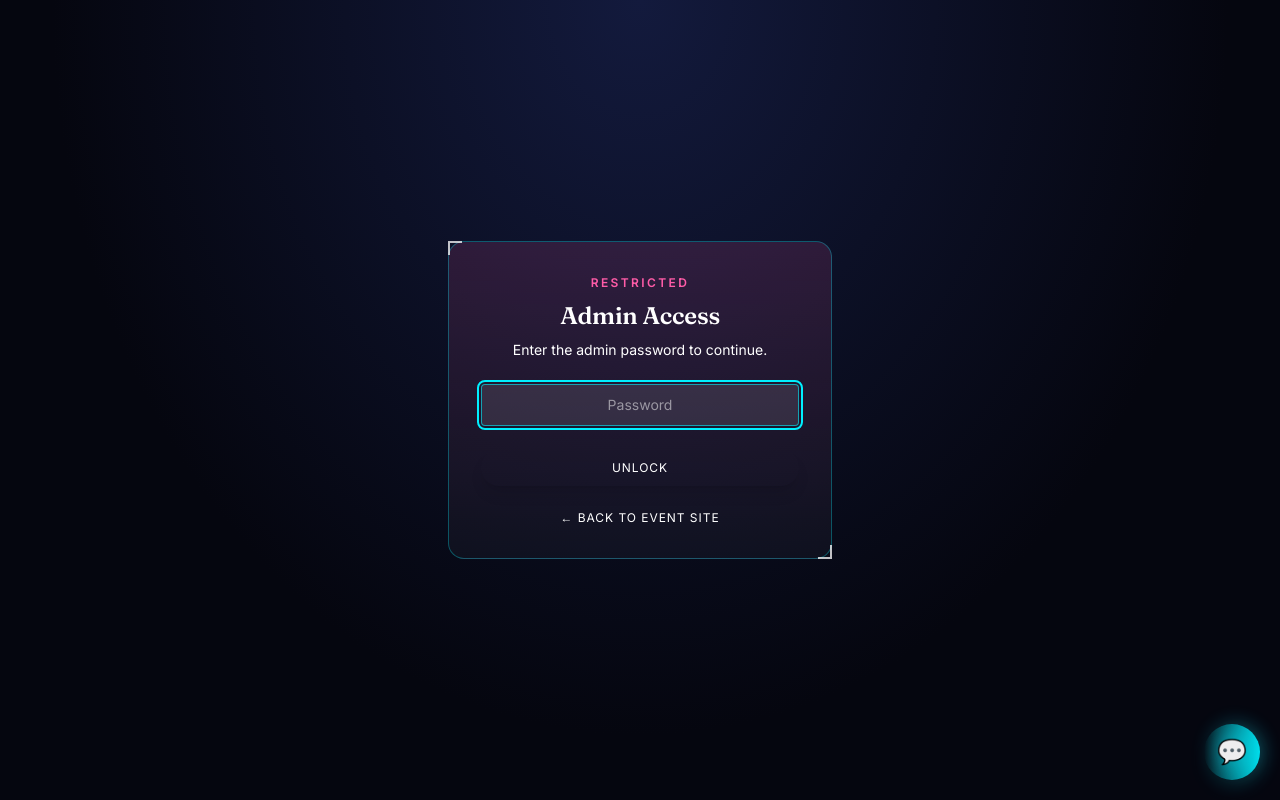
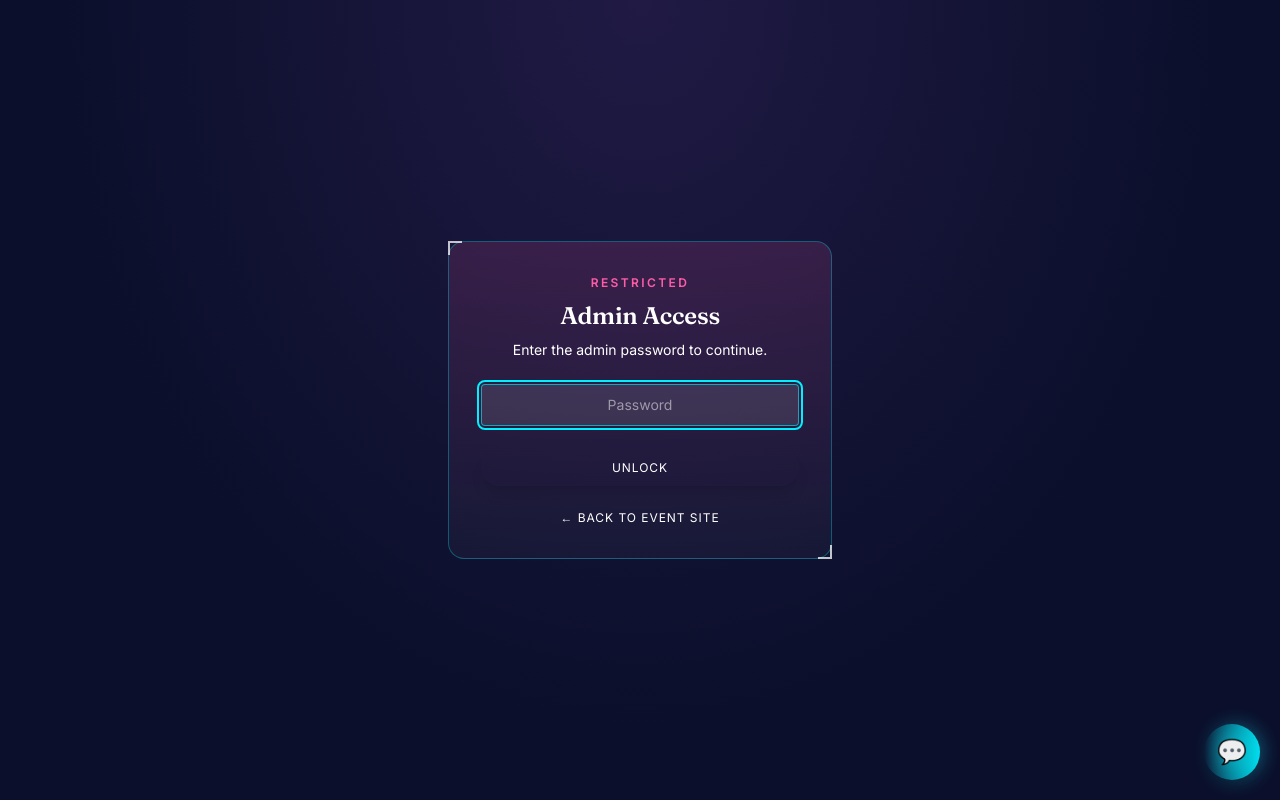
Before and after one commit to gokulmaniraj2008-collab/Blast-symposium-2026., a Next.js app: page /admin in a window 1280 px wide. Built offline with nearby package versions, Linux system fonts and the light colour scheme.

Commit message:
Update background gradient colors in admin page

```diff
--- a/src/app/admin/page.tsx
+++ b/src/app/admin/page.tsx
@@ -63,7 +63,7 @@ function PasswordGate({ onUnlock }: { onUnlock: (password: string) => void }) {
   };
 
   return (
-    <main className="starfield relative flex min-h-screen items-center justify-center bg-[radial-gradient(ellipse_at_top,#131a3d_0%,#05060f_65%)] px-6">
+    <main className="starfield relative flex min-h-screen items-center justify-center bg-[radial-gradient(ellipse_at_top,#201a44_0%,#0b0f2b_65%)] px-6">
       <form onSubmit={handleSubmit} className="telemetry-frame w-full max-w-sm rounded-2xl p-8 text-center">
         <p className="eyebrow mb-2">Restricted</p>
         <h1 className="font-display text-2xl text-chrome">Admin Access</h1>
@@ -502,11 +502,12 @@ function SettingsPanel({ password }: { password: string }) {
   );
 }
 
+
 function AdminDashboard({ password, onLock }: { password: string; onLock: () => void }) {
   const [tab, setTab] = useState<"registrations" | "settings">("registrations");
 
   return (
-    <main className="min-h-screen bg-[radial-gradient(ellipse_at_top,#131a3d_0%,#05060f_65%)] px-6 py-10">
+    <main className="min-h-screen bg-[radial-gradient(ellipse_at_top,#201a44_0%,#0b0f2b_65%)] px-6 py-10">
       <div className="mx-auto max-w-5xl">
         <div className="flex flex-wrap items-center justify-between gap-4 border-b border-white/10 pb-6">
           <div>
```
